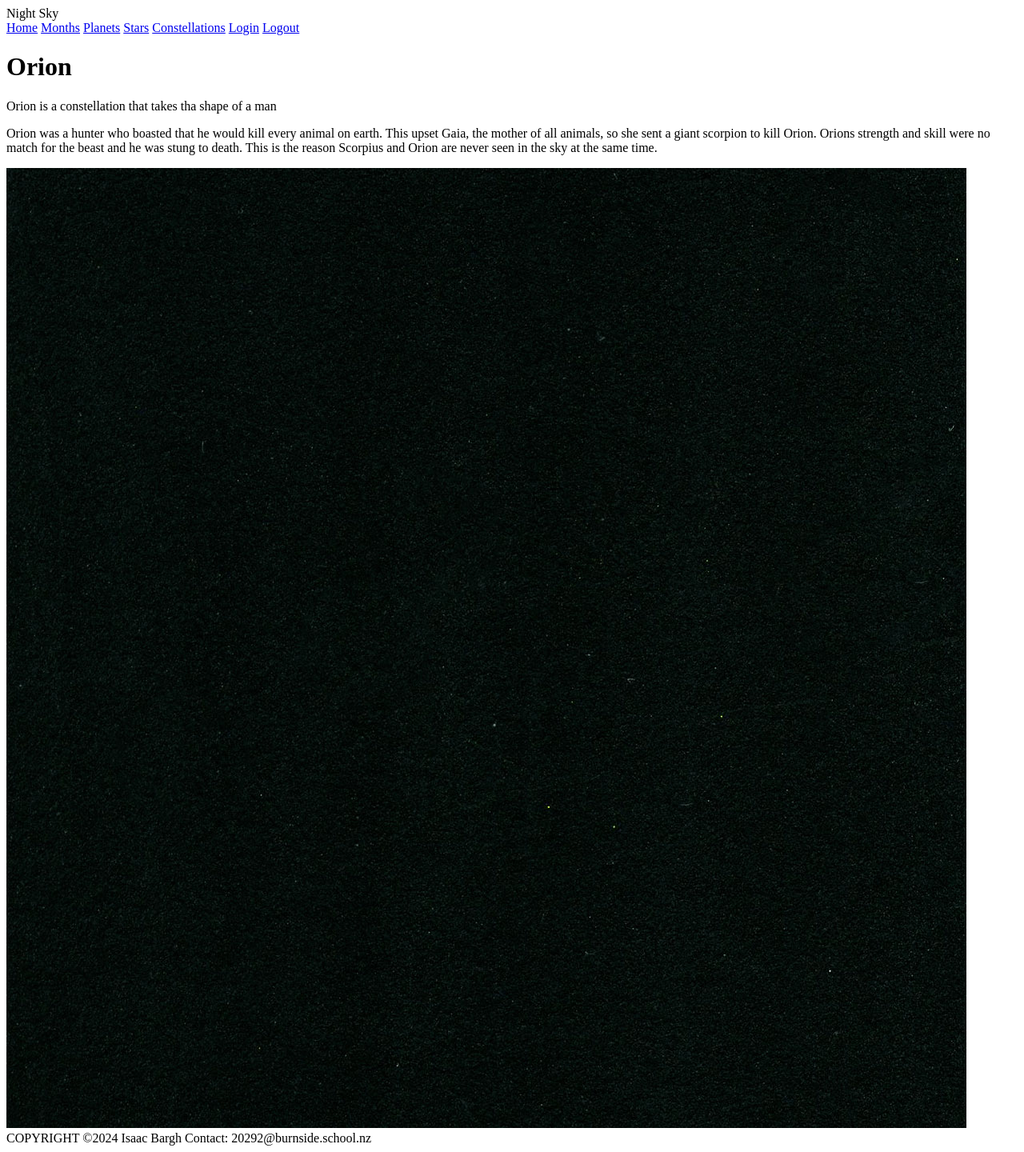
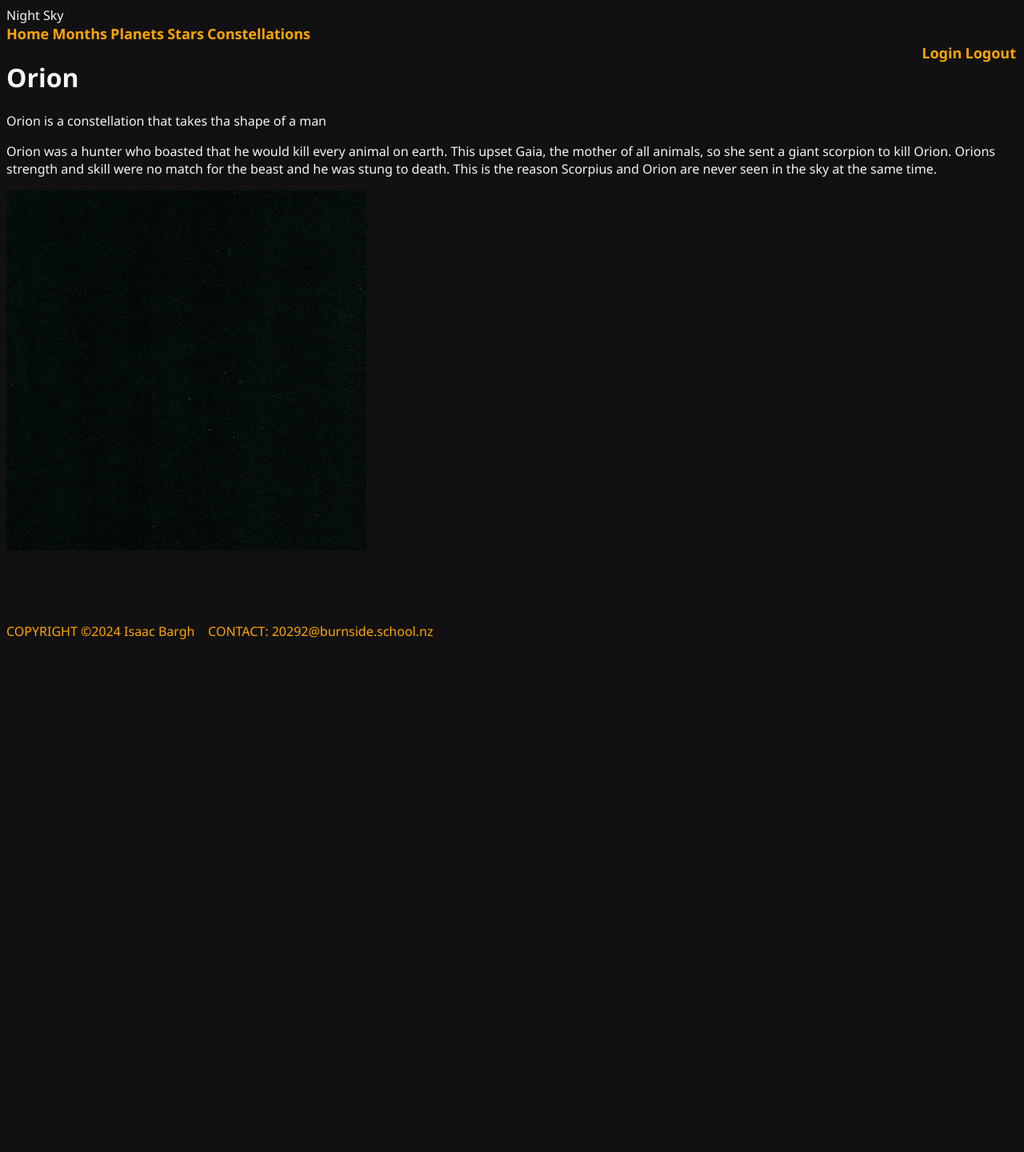
Before and after one commit to IsaacBargh/DTP-Project-2024, a Flask app: page /constellation/1 in a window 1280 px wide. Shown: the whole page at 80% size. After the commit the page ends 799 px from the top, so only its background shows below. Run offline with Flask 3, Linux system fonts and the light colour scheme.

Commit message:
added image placeholders to necessary pages, basic styling with CSS and added datato database such as planetmonths and constellations

```diff
--- a/app/routes.py
+++ b/app/routes.py
@@ -1,5 +1,5 @@
 from app import app
-from flask import render_template, redirect, request, url_for, session, make_response, request, flash
+from flask import render_template, redirect, request, url_for, session, request, flash
 from flask_sqlalchemy import SQLAlchemy
 import os
 
@@ -72,6 +72,7 @@ def constellation(id):
     constellation = models.Constellation.query.filter_by(id=id).first()
     return render_template('constellation.html', constellation=constellation)
 
+
 @app.route('/create_user', methods=['GET', 'POST'])
 def create_user():
     form = RegistrationForm()
--- /dev/null
+++ b/app/static/css/main.css
@@ -0,0 +1,27 @@
+body    {
+    font-family: 'Segoe UI', Tahoma, Geneva, Verdana, sans-serif;
+    background-color: #111;
+    color: whitesmoke
+}
+
+nav a{
+    color:orange;
+    text-decoration: none;
+    font-weight: 800;
+    font-size: large;
+}
+
+footer{
+    color:orange;
+    position: absolute;
+    bottom: 0;
+}
+
+.img{
+    height: 450px;
+}
+
+.right{
+    position:absolute;
+    right: 10px;
+}
--- a/app/templates/all_planets.html
+++ b/app/templates/all_planets.html
@@ -1,6 +1,8 @@
 {% extends "layout.html" %}
 {% block content %}
 {%for planet in planets%}
-<a href='/planet/{{planet.id}}'>{{planet.name}}</a>
+<p>
+    <a href='/planet/{{planet.id}}'>{{planet.name}}</a>
+</p>
 {%endfor%}
 {% endblock %}
--- a/app/templates/constellation.html
+++ b/app/templates/constellation.html
@@ -3,5 +3,5 @@
 <h1>{{constellation.name}}</h1>
 <p>{{constellation.description}}</p>
 <p>{{constellation.story}}</p>
-<img src="/static/images/{{ constellation.image }}"><br>
+<img class="img" src="/static/images/{{ constellation.image }}"><br>
 {% endblock %}
--- a/app/templates/layout.html
+++ b/app/templates/layout.html
@@ -3,6 +3,7 @@
 <head>
     <meta charset="UTF-8">
     <meta name="viewport" content="width=device-width, initial-scale=1.0">
+    <link rel="stylesheet" href="/static/css/main.css">
     <title>Night Sky</title>
 </head>
 <body>
@@ -13,12 +14,14 @@
         <a href="/all_planets">Planets</a>
         <a href="/all_stars">Stars</a>
         <a href="/all_constellations">Constellations</a>
-        <a href="/login">Login</a>
-        <a href="/clear_user">Logout</a>
+        <div class="right">
+            <a  href="/login">Login</a>
+            <a href="/clear_user">Logout</a>
+        </div>
     </nav>
     <main>
     {%block content%}{%endblock%}
     </main>
-    <footer>COPYRIGHT ©2024 Isaac Bargh Contact: 20292@burnside.school.nz</footer>
+    <footer>COPYRIGHT ©2024 Isaac Bargh &nbsp;&nbsp;&nbsp;CONTACT: 20292@burnside.school.nz</footer>
 </body>
 </html>
--- a/app/templates/planet.html
+++ b/app/templates/planet.html
@@ -4,5 +4,5 @@
 <p>{{planet.description}}</p>
 <h3>Constellation</h3>
 <p>{{planet.constellation_desc.name}}</p>
-<img src="/static/images/{{ planet.image }}"><br>
+<img class="img" src="/static/images/{{ planet.image }}"><br>
 {% endblock %}
--- a/app/templates/star.html
+++ b/app/templates/star.html
@@ -4,5 +4,5 @@
 <p>{{star.description}}</p>
 <h3>Constellation</h3>
 <p>{{star.constellation_desc.name}}</p>
-<img src="/static/images/{{ star.image }}"><br>
+<img class="img" src="/static/images/{{ star.image }}"><br>
 {% endblock %}
```
Also changed, not shown: app/forms.py (+4 -4 lines), app/night.db.
